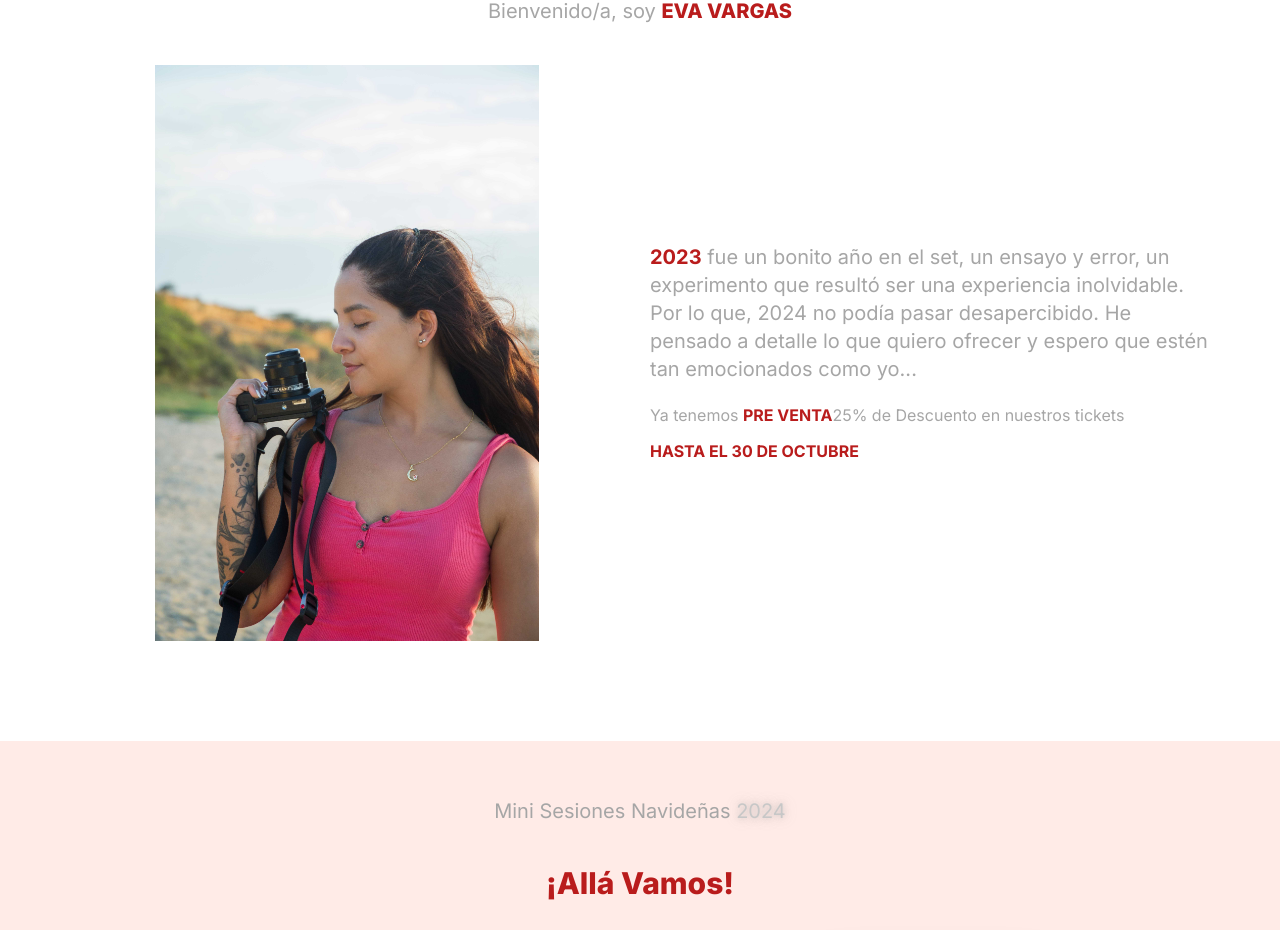
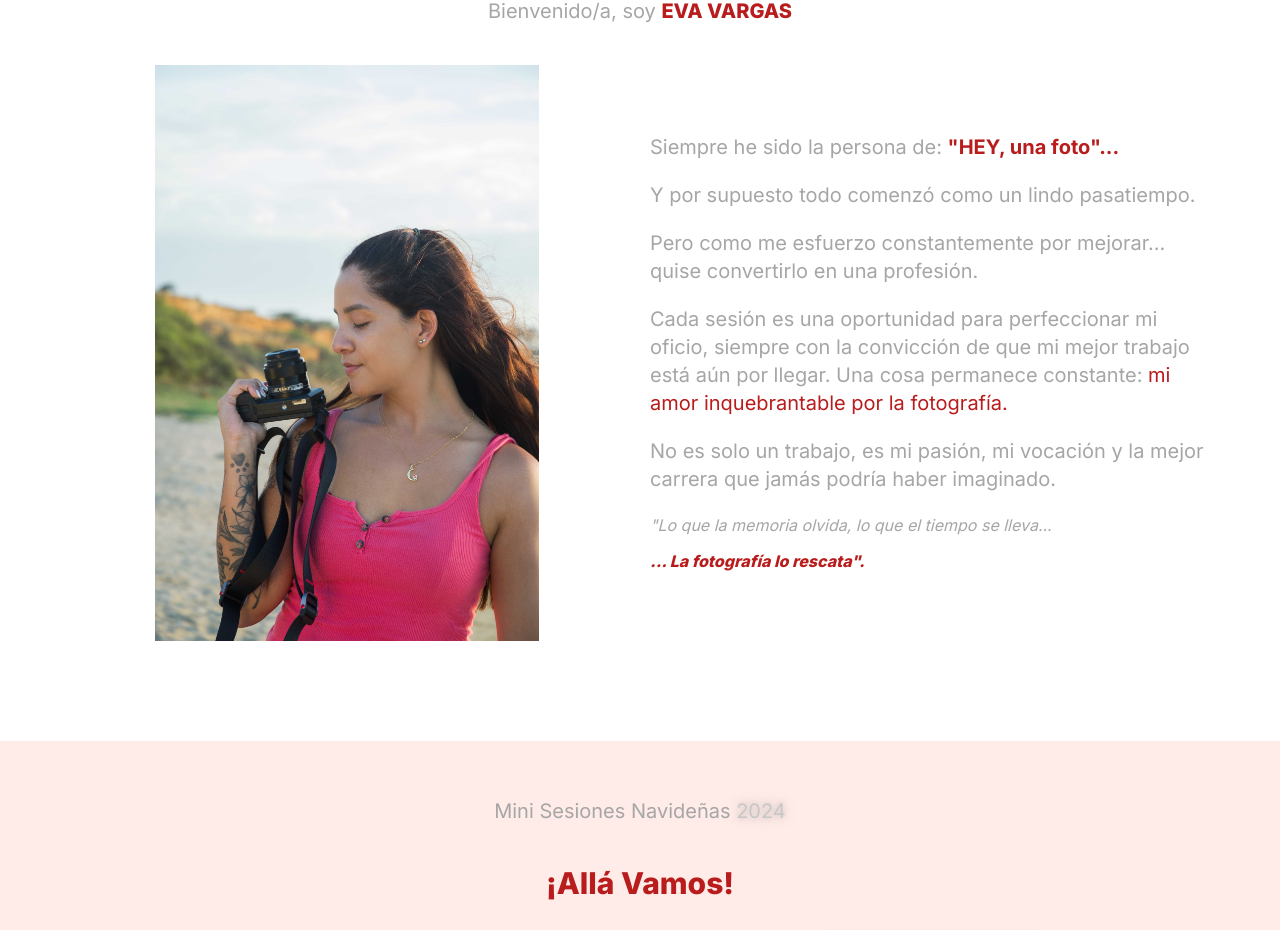
Before and after one commit to evacvargas/soyevaph, a Next.js app: page / in a window 1280 px wide. Shown: the part 919-1849 px from the top of the page. Built offline with nearby package versions, Linux system fonts and the light colour scheme; what tailwind-clip-path would draw is missing.

Commit message:
change text in profile

```diff
--- a/src/app/page.js
+++ b/src/app/page.js
@@ -52,19 +52,29 @@ export default function Home() {
           </div>
           <div className="flex flex-col justify-center w-full md:w-1/2">
             <p className="text-lg md:text-xl text-[#a6a6a6] mb-5">
-              <span className="font-bold text-red-700">2023</span> fue un
-              bonito año en el set, un ensayo y error, un experimento que
-              resultó ser una experiencia inolvidable. Por lo que, 2024 no podía
-              pasar desapercibido. He pensado a detalle lo que quiero ofrecer y
-              espero que estén tan emocionados como yo...
+              Siempre he sido la persona de: <span className="text-red-700 font-bold">  &quot;HEY, una foto&quot;...</span>
             </p>
-            <div className="flex flex-col gap-3">
+            <p className="text-lg md:text-xl text-[#a6a6a6] mb-5">
+              Y por supuesto todo comenzó como un lindo pasatiempo.
+            </p>
+            <p className="text-lg md:text-xl text-[#a6a6a6] mb-5">
+              Pero como me esfuerzo constantemente por mejorar... quise convertirlo en una profesión.
+            </p>
+            <p className="text-lg md:text-xl text-[#a6a6a6] mb-5">
+              Cada sesión es una oportunidad para perfeccionar mi oficio,
+              siempre con la convicción de que mi mejor trabajo está aún por llegar.
+              Una cosa permanece constante: <span className="text-red-700">mi amor inquebrantable por la fotografía. </span>
+            </p>
+            <p className="text-lg md:text-xl text-[#a6a6a6] mb-5">
+            No es solo un trabajo, es mi pasión, mi vocación y la mejor carrera que
+            jamás podría haber imaginado.
+            </p>
+            <div className="flex flex-col gap-3 italic">
               <p className="text-[#a6a6a6]">
-                Ya tenemos <span className="font-bold text-red-700">PRE VENTA</span>
-                25% de Descuento en nuestros tickets
+                &quot;Lo que la memoria olvida, lo que el tiempo se lleva...
               </p>
-              <p className="font-bold text-red-700">
-                HASTA EL 30 DE OCTUBRE
+              <p className="text-red-700 font-extrabold">
+                ... La fotografía lo rescata&quot;.
               </p>
             </div>
           </div>
```
